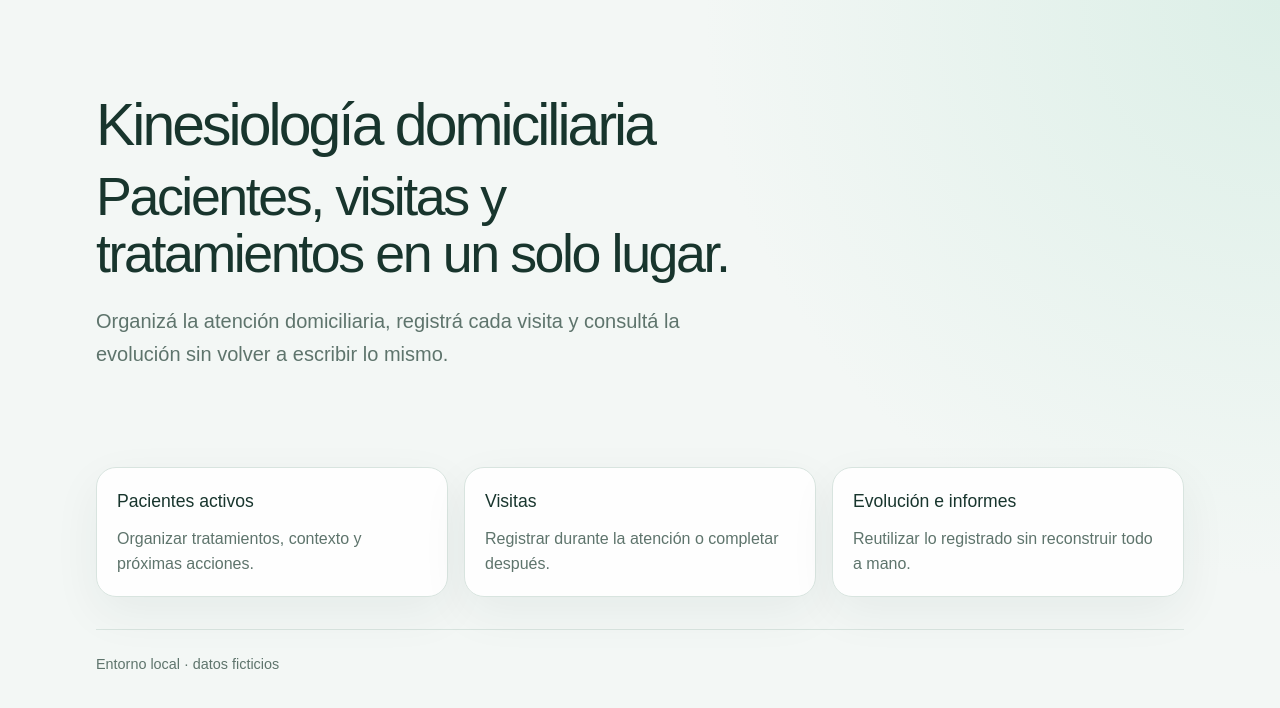
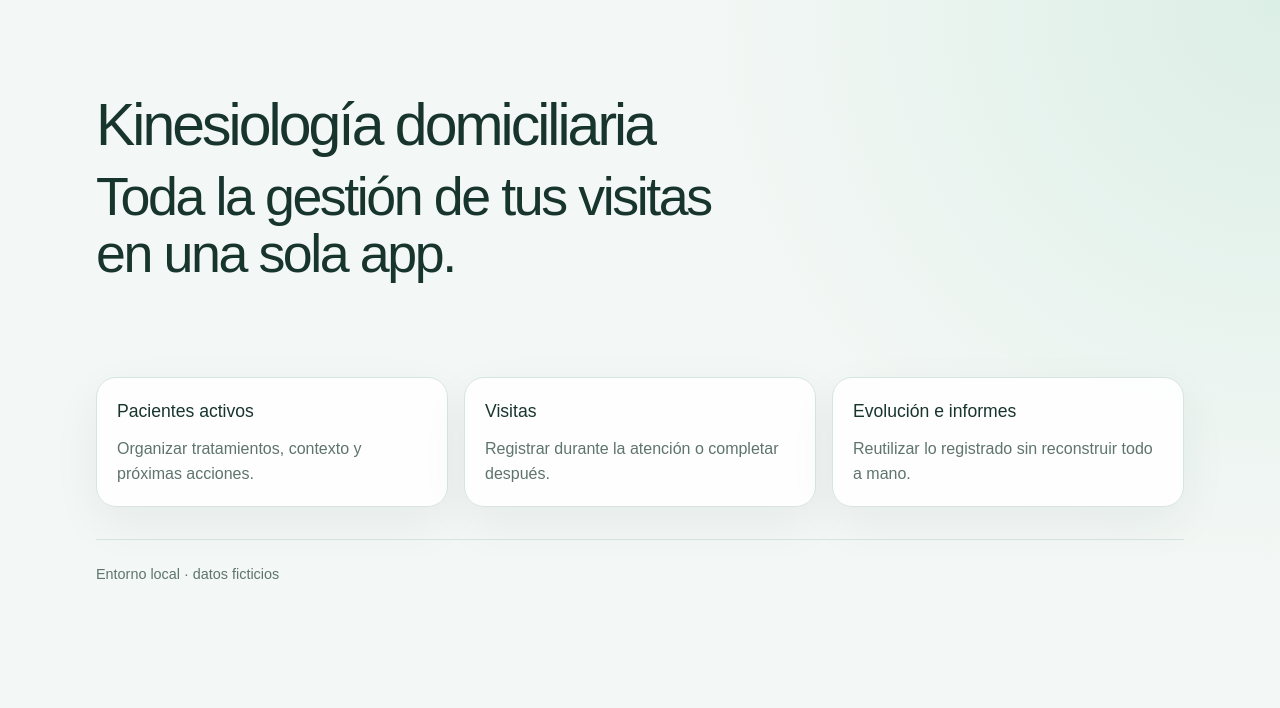
Before and after one commit to RadikeCosa/kinesiologia-clinica, a Next.js app: page / in a window 1280 px wide. Shown: the top 708 px of the page. Built offline with nearby package versions, Linux system fonts and the light colour scheme.

Commit message:
copy: simplify access page message

```diff
--- a/src/app/page.tsx
+++ b/src/app/page.tsx
@@ -23,11 +23,7 @@ export default function Home() {
     <main className="shell access-landing-shell">
       <section className="intro access-intro" aria-labelledby="page-title">
         <h1 id="page-title">Kinesiología domiciliaria</h1>
-        <p className="access-title">Pacientes, visitas y tratamientos en un solo lugar.</p>
-        <p className="lede">
-          Organizá la atención domiciliaria, registrá cada visita y consultá la evolución
-          sin volver a escribir lo mismo.
-        </p>
+        <p className="access-title">Toda la gestión de tus visitas en una sola app.</p>
       </section>
 
       {localClinicalSurfaceEnabled ? <section className="access-actions" aria-label="Acceso a la aplicación">
```
Also changed, not shown: 2 other files (tests, documents, lock files or other folders).
